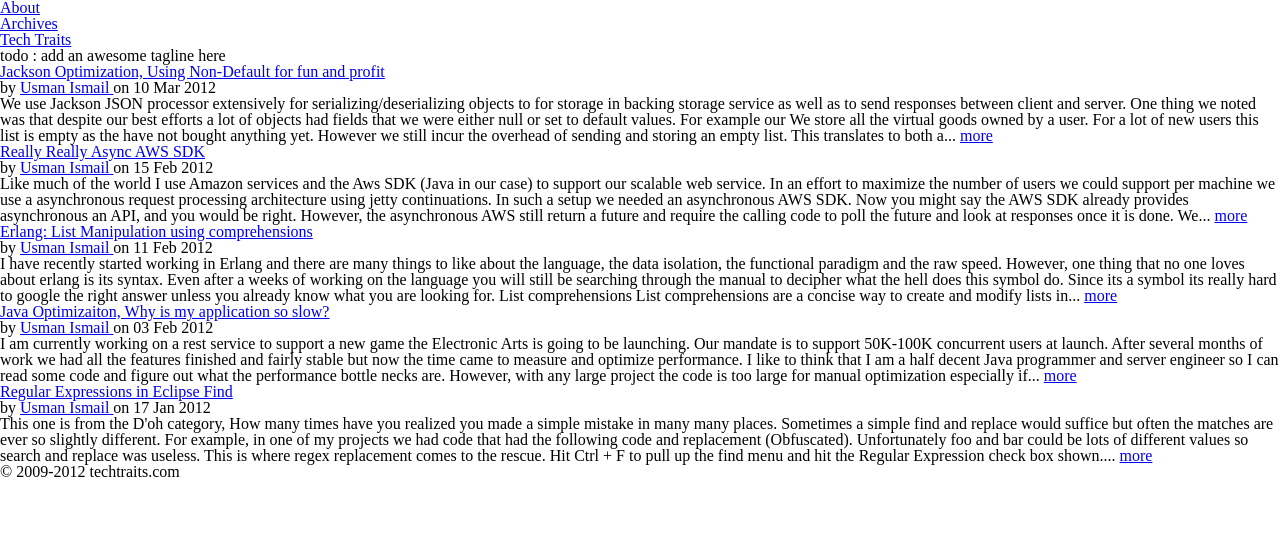
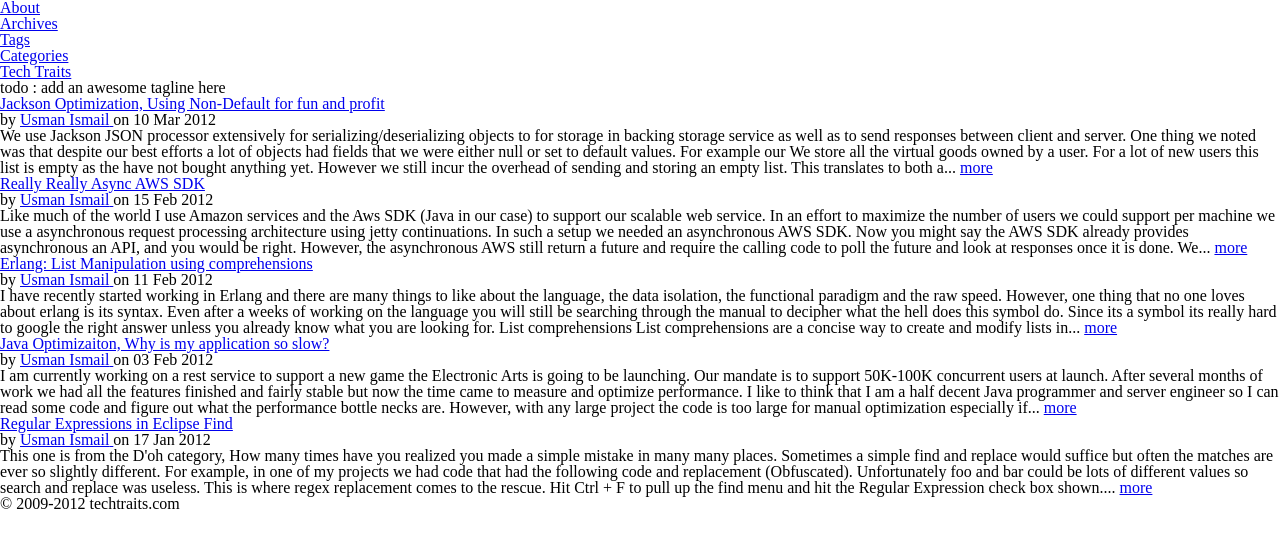
Before and after one commit to techtraits/techtraits-blog, a Jekyll site: the page built from index.md, in a window 1280 px wide. Shown: the top 548 px of the page. Built offline with Jekyll 4.4.1, drawn with Linux system fonts in a browser that asks for light colours; nearby versions of some CDN libraries; library files that are not in the unit come from our copies.

Commit message:
add links for tags and categories

```diff
--- a/_includes/themes/jamesyu/default.html
+++ b/_includes/themes/jamesyu/default.html
@@ -41,7 +41,9 @@ reset.css" media="screen" rel="stylesheet" type="text/css" />
 
                 <ul>
                     <li><a href="{{ BASE_PATH }}/about.html">About </a></li>
-                     <li><a href="{{ BASE_PATH }}/archives.html">Archives</a></li>
+                     <li><a href="{{ BASE_PATH}}/archives.html">Archives</a></li>
+                      <li><a href="{{ BASE_PATH }}/tags.html">Tags</a></li>
+                    <li><a href="{{ BASE_PATH }}/categories.html">Categories</a></li>
                 </ul>
                 <h1><a href="{{ HOME_PATH }}">{{ site.title }}</a></h1>
                 <h4>{{ site.tagline }}</h4>
```
